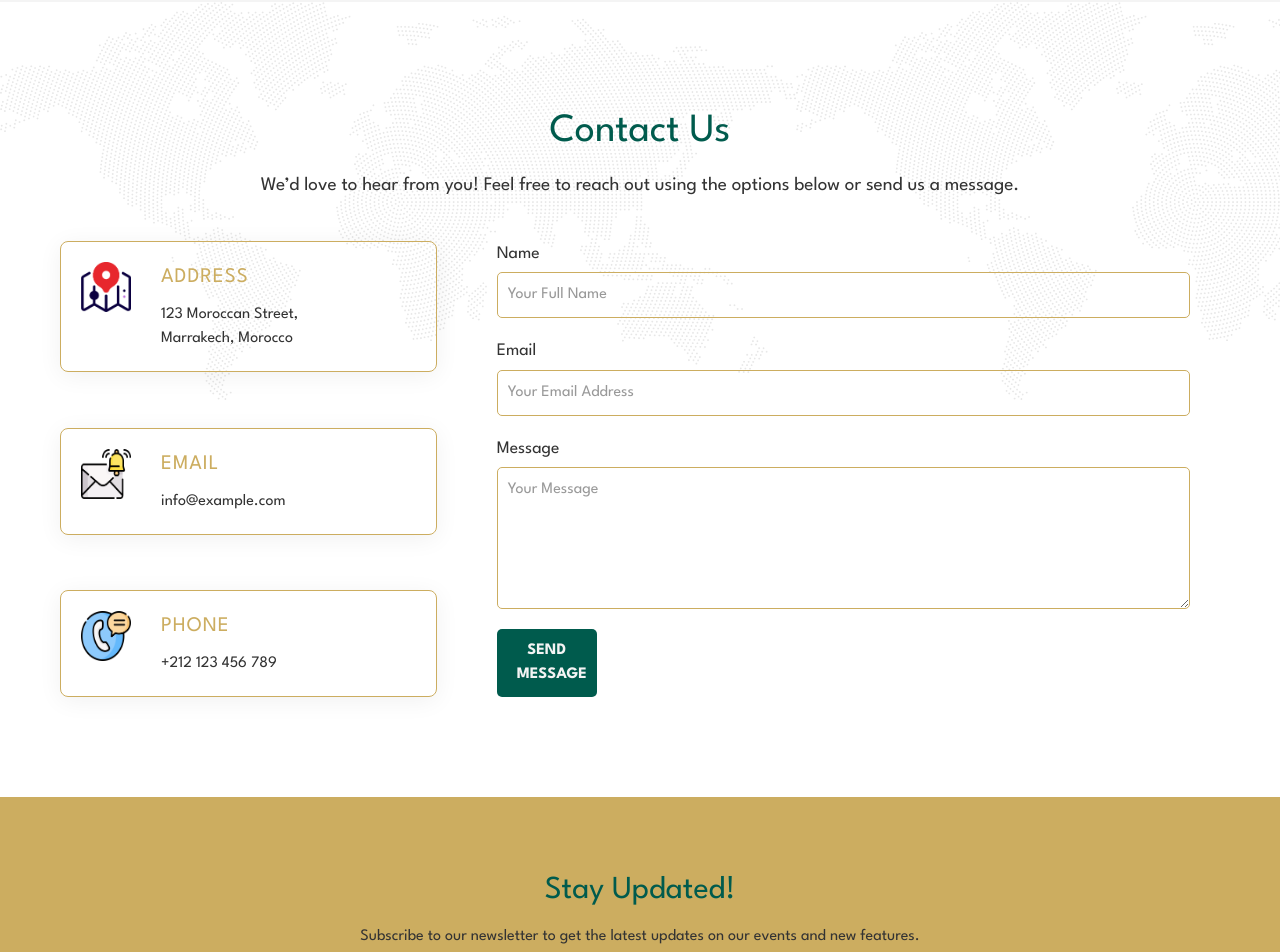
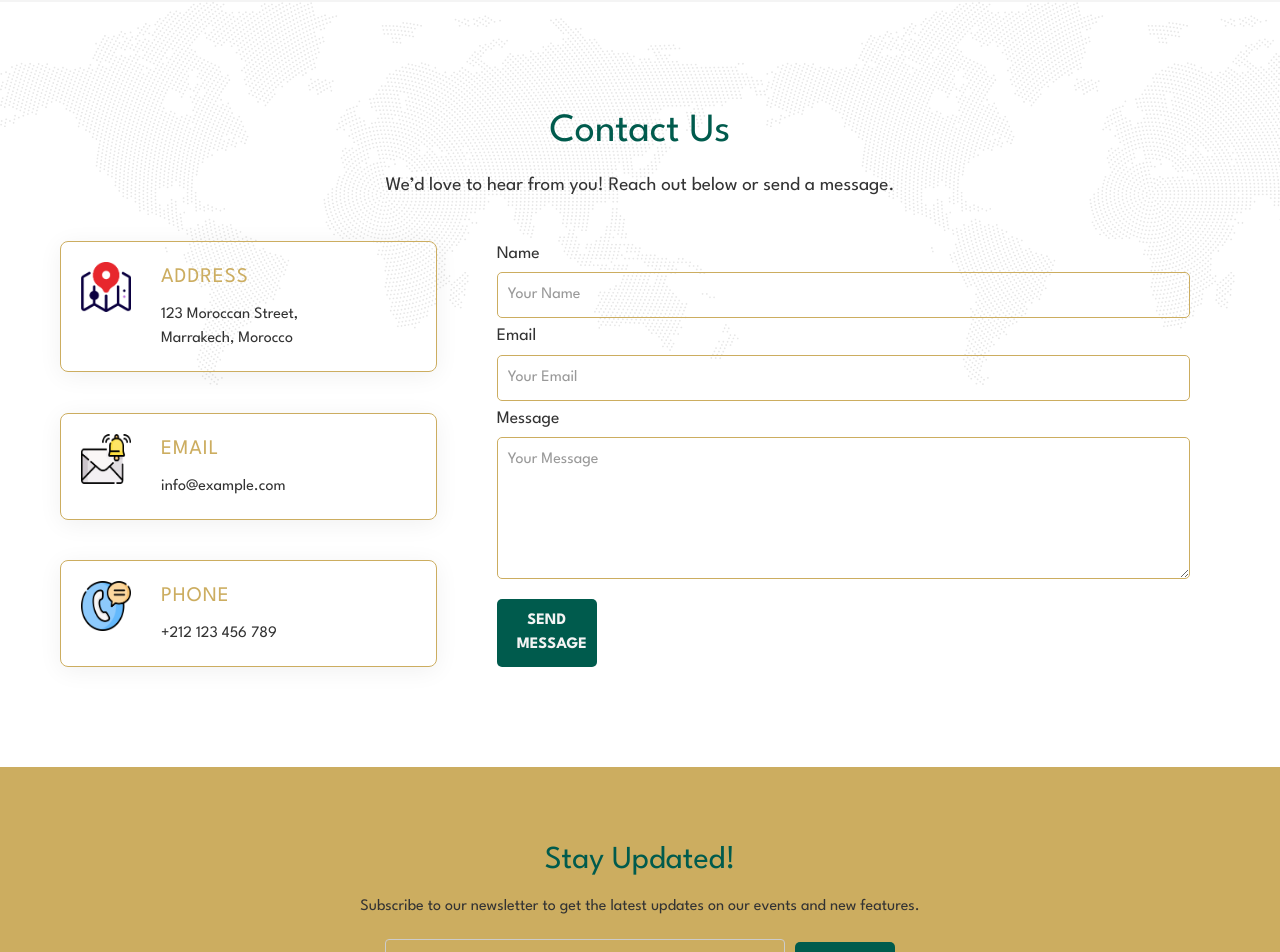
Before and after one commit to mdzoubir/eventconnect-frontend, a React (Vite) app: page / in a window 1280 px wide. Shown: the part 3610-4562 px from the top of the page. Built offline with nearby package versions, Linux system fonts and the light colour scheme; a web font is replaced by a local one.

Commit message:
adding contact backend login

```diff
--- a/src/index.css
+++ b/src/index.css
@@ -1,3 +1,3 @@
-@import url("assets/css/style.css"); /* Move this to the top */
+@import url("assets/css/style.css");
 
 @import "tailwindcss";
--- a/src/sections/Contact.tsx
+++ b/src/sections/Contact.tsx
@@ -1,81 +1,170 @@
-import { Link } from "react-router-dom";
+import { ChangeEvent, FormEvent, useState } from "react";
 import adressIcon from "../assets/images/icons/placeholder.png";
 import emailIcon from "../assets/images/icons/email.png";
 import phoneIcon from "../assets/images/icons/phone.png";
+
+// Types
+interface FormData {
+  name: string;
+  email: string;
+  message: string;
+}
+
+interface ContactCardProps {
+  icon: string;
+  title: string;
+  content: React.ReactNode;
+}
+
+interface FormFieldProps {
+  label: string;
+  id: keyof FormData;
+  type: string;
+  value: string;
+  onChange: (e: ChangeEvent<HTMLInputElement>) => void;
+}
+
+// Component
 const Contact = () => {
+  const [formData, setFormData] = useState<FormData>({
+    name: "",
+    email: "",
+    message: "",
+  });
+
+  const [errors, setErrors] = useState<Partial<FormData>>({});
+  const [successMessage, setSuccessMessage] = useState("");
+  const [errorMessage, setErrorMessage] = useState("");
+
+  // Handlers
+  const handleChange = (
+    e: ChangeEvent<HTMLInputElement | HTMLTextAreaElement>
+  ) => {
+    const { name, value } = e.target;
+    setFormData((prev) => ({ ...prev, [name]: value }));
+  };
+
+  const validateForm = () => {
+    const newErrors: Partial<FormData> = {};
+
+    if (!formData.name.trim()) {
+      newErrors.name = "Name is required.";
+    }
+
+    if (!formData.email.trim()) {
+      newErrors.email = "Email is required.";
+    } else if (!/^[\w-.]+@([\w-]+\.)+[\w-]{2,4}$/.test(formData.email)) {
+      newErrors.email = "Invalid email format.";
+    }
+
+    if (!formData.message.trim()) {
+      newErrors.message = "Message is required.";
+    }
+
+    setErrors(newErrors);
+    return Object.keys(newErrors).length === 0;
+  };
+
+  const handleSubmit = async (e: FormEvent) => {
+    e.preventDefault();
+    setSuccessMessage("");
+    setErrorMessage("");
+
+    if (!validateForm()) return;
+
+    try {
+      const res = await fetch("http://localhost:8000/api/contacts/", {
+        method: "POST",
+        headers: { "Content-Type": "application/json" },
+        body: JSON.stringify(formData),
+      });
+
+      if (res.ok) {
+        setSuccessMessage("✅ Message sent successfully!");
+        setFormData({ name: "", email: "", message: "" });
+        setErrors({});
+      } else {
+        setErrorMessage("⚠️ Something went wrong. Please try again.");
+      }
+    } catch {
+      setErrorMessage("❌ Server error. Please try later.");
+    }
+  };
+
   return (
     <section className="contact-section">
       <div className="container">
         <h2>Contact Us</h2>
         <p className="contact-intro">
-          We’d love to hear from you! Feel free to reach out using the options
-          below or send us a message.
+          We’d love to hear from you! Reach out below or send a message.
         </p>
+
         <div className="contact-content">
+          {/* Contact Info Cards */}
           <div className="contact-cards">
-            <div className="contact-card">
-              <img src={adressIcon} alt="Address Icon" />
-              <div>
-                <h3>Address</h3>
-                <p>
+            <ContactCard
+              icon={adressIcon}
+              title="Address"
+              content={
+                <>
                   123 Moroccan Street,
                   <br />
                   Marrakech, Morocco
-                </p>
-              </div>
-            </div>
-            <div className="contact-card">
-              <img src={emailIcon} alt="Email Icon" />
-              <div>
-                <h3>Email</h3>
-                <p>
-                  <Link to="mailto:info@example.com">info@example.com</Link>
-                </p>
-              </div>
-            </div>
-            <div className="contact-card">
-              <img src={phoneIcon} alt="Phone Icon" />
-              <div>
-                <h3>Phone</h3>
-                <p>
-                  <Link to="tel:+212123456789">+212 123 456 789</Link>
-                </p>
-              </div>
-            </div>
+                </>
+              }
+            />
+            <ContactCard
+              icon={emailIcon}
+              title="Email"
+              content={<a href="mailto:info@example.com">info@example.com</a>}
+            />
+            <ContactCard
+              icon={phoneIcon}
+              title="Phone"
+              content={<a href="tel:+212123456789">+212 123 456 789</a>}
+            />
           </div>
 
+          {/* Contact Form */}
           <div className="contact-form">
-            <form action="" method="">
-              <div className="form-group">
-                <label htmlFor="name">Name</label>
-                <input
-                  type="text"
-                  id="name"
-                  name="name"
-                  placeholder="Your Full Name"
-                  required
-                />
-              </div>
-              <div className="form-group">
-                <label htmlFor="email">Email</label>
-                <input
-                  type="email"
-                  id="email"
-                  name="email"
-                  placeholder="Your Email Address"
-                  required
-                />
-              </div>
+            {errorMessage && <p className="text-red-600 mb-2">{errorMessage}</p>}
+            {successMessage && <p className="text-green-600 mb-2">{successMessage}</p>}
+
+            <form onSubmit={handleSubmit}>
+              <FormField
+                label="Name"
+                id="name"
+                type="text"
+                value={formData.name}
+                onChange={handleChange}
+              />
+              {errors.name && <p className="text-red-500 text-sm -mt-10">{errors.name}</p>}
+
+              <FormField
+                label="Email"
+                id="email"
+                type="email"
+                value={formData.email}
+                onChange={handleChange}
+              />
+              {errors.email && <p className="text-red-500 text-sm">{errors.email}</p>}
+
               <div className="form-group">
                 <label htmlFor="message">Message</label>
                 <textarea
                   id="message"
                   name="message"
-                  rows="5"
+                  rows={5}
                   placeholder="Your Message"
-                  required
+                  value={formData.message}
+                  onChange={handleChange}
+
                 ></textarea>
+                {errors.message && (
+                  <p className="text-red-500 text-sm">{errors.message}</p>
+                )}
               </div>
+
               <button type="submit" className="btn btn-secondary">
                 Send Message
               </button>
@@ -87,4 +176,31 @@ const Contact = () => {
   );
 };
 
+// Reusable ContactCard
+const ContactCard = ({ icon, title, content }: ContactCardProps) => (
+  <div className="contact-card">
+    <img src={icon} alt={`${title} Icon`} />
+    <div>
+      <h3>{title}</h3>
+      <p>{content}</p>
+    </div>
+  </div>
+);
+
+// Reusable FormField
+const FormField = ({ label, id, type, value, onChange }: FormFieldProps) => (
+  <div className="form-group" style={{marginBottom: "5px"}}>
+    <label htmlFor={id}>{label}</label>
+    <input
+      id={id}
+      name={id}
+      type={type}
+      value={value}
+      onChange={onChange}
+      placeholder={`Your ${label}`}
+
+    />
+  </div>
+);
+
 export default Contact;
```
Also changed, not shown: 1 other file (tests, documents, lock files or other folders).
